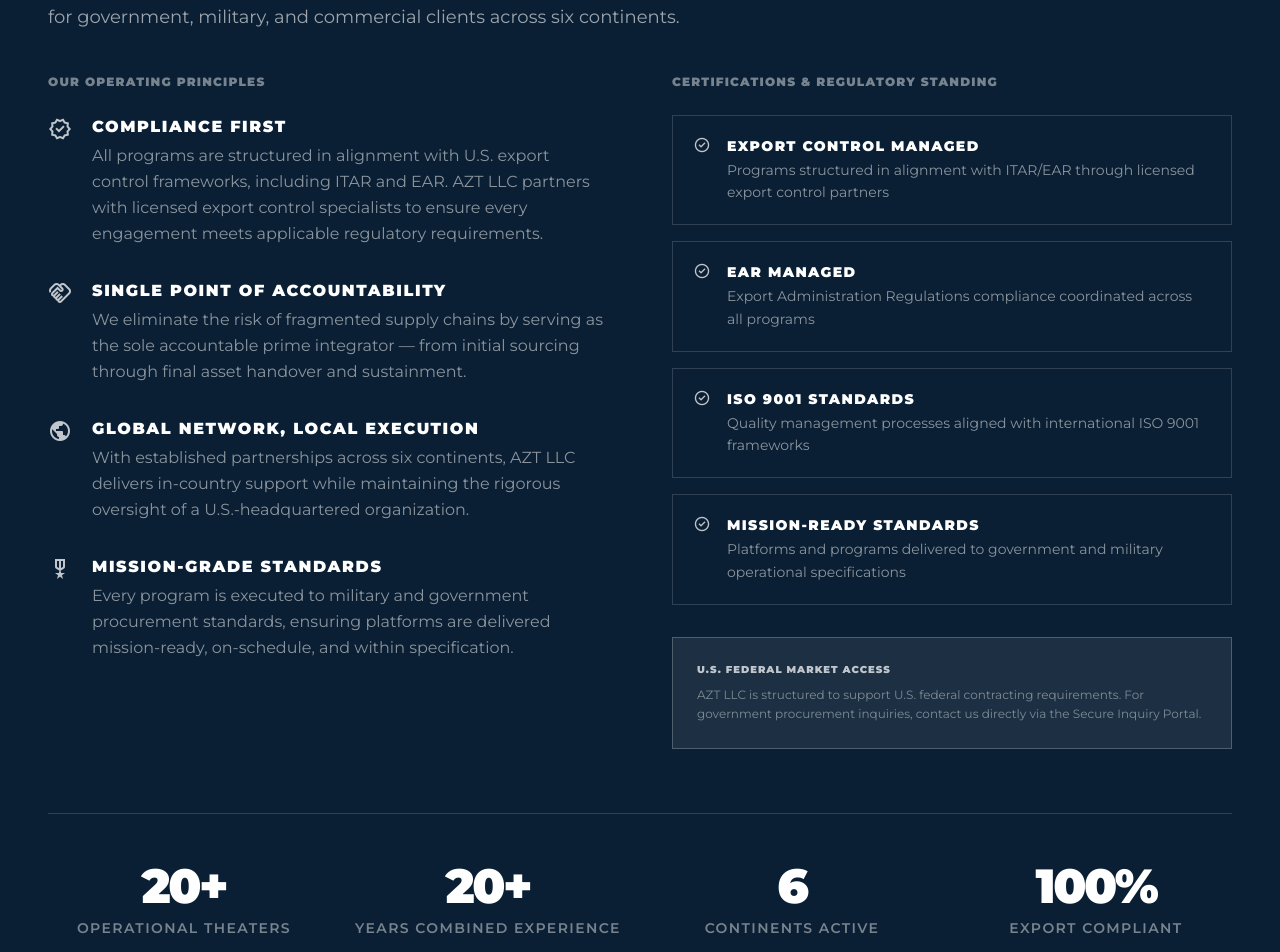
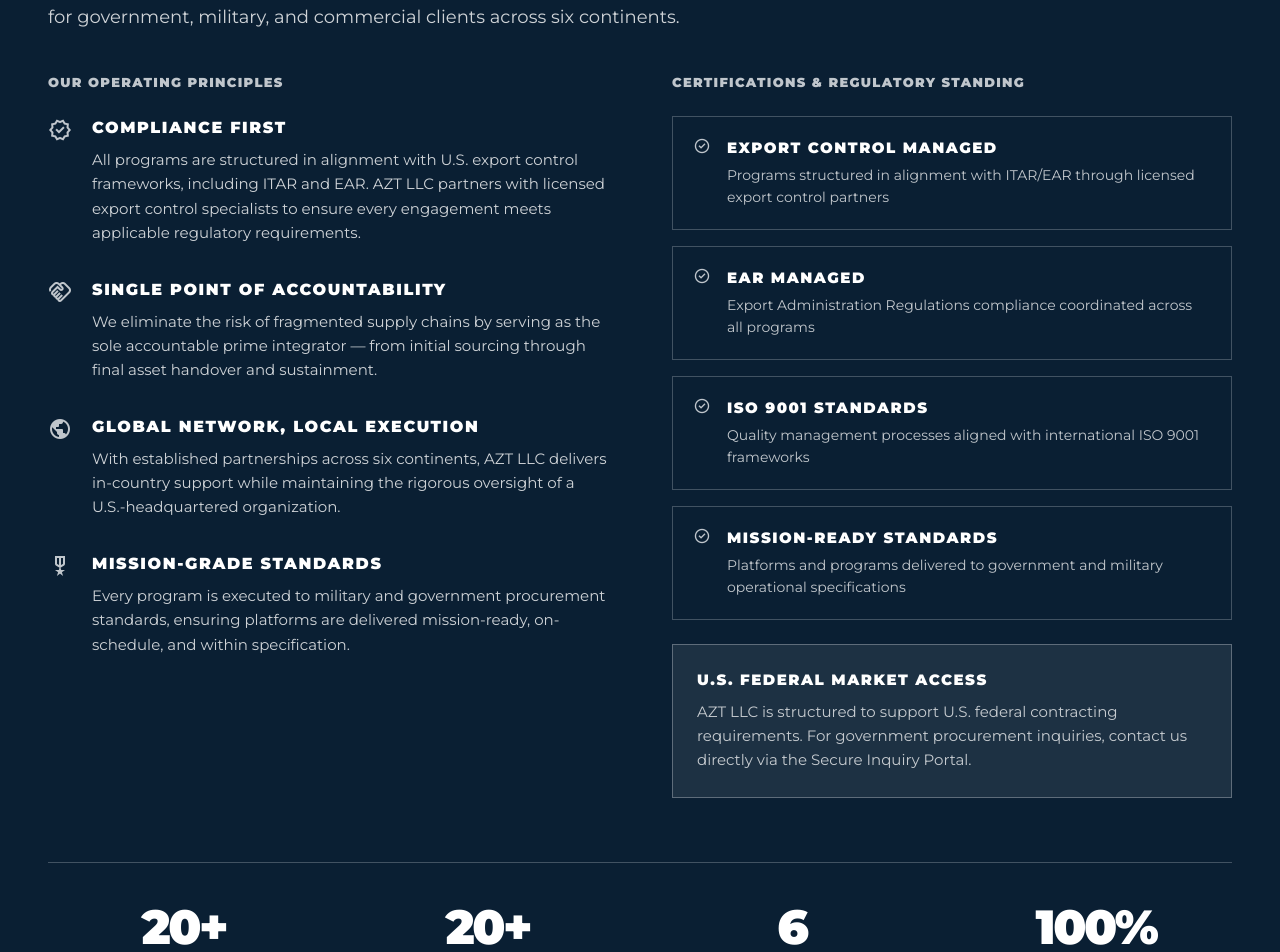
Before and after one commit to knt2000web/AZT-LLC-Platform, a React (Vite) app: page / in a window 1280 px wide. Shown: the part 6100-7052 px from the top of the page. Built offline with nearby package versions, Linux system fonts and the light colour scheme; no server answers.

Commit message:
Fix AboutUs contrast: white/75-80 text on dark bg, raise all small text, U.S. Federal box legibility

```diff
--- a/src/components/AboutUs.jsx
+++ b/src/components/AboutUs.jsx
@@ -35,12 +35,12 @@
 
         {/* Section header */}
         <div className="max-w-3xl mb-10">
-          <span className="section-label text-accent/70">Corporate Profile</span>
+          <span className="section-label">Corporate Profile</span>
           <h2 className="text-3xl md:text-5xl font-black tracking-tighter text-white leading-tight mt-4 mb-6">
             Built for the World's<br />
             <span className="text-accent">Most Demanding Clients.</span>
           </h2>
-          <p className="text-accent/80 text-[16px] md:text-lg leading-relaxed max-w-2xl">
+          <p className="text-white/80 text-[16px] md:text-lg leading-relaxed max-w-2xl">
             AZT LLC is a U.S.-headquartered defense logistics and strategic solutions integrator.
             Incorporated in Florida and operating globally, we specialize in the design, procurement,
             and deployment of turnkey capability programs for government, military, and commercial clients
@@ -53,7 +53,7 @@
 
           {/* Leadership pillars */}
           <div className="space-y-8">
-            <h3 className="text-[12px] font-black uppercase tracking-widest text-accent/60 mb-6">Our Operating Principles</h3>
+            <h3 className="text-[13px] font-black uppercase tracking-widest text-accent mb-6">Our Operating Principles</h3>
             {pillars.map(({ icon, title, desc }) => (
               <div key={title} className="flex items-start gap-5">
                 <span
@@ -64,8 +64,8 @@
                   {icon}
                 </span>
                 <div>
-                  <h4 className="text-white font-black text-[16px] uppercase tracking-widest mb-1">{title}</h4>
-                  <p className="text-accent/70 text-[16px] leading-relaxed">{desc}</p>
+                  <h4 className="text-white font-black text-[16px] uppercase tracking-widest mb-2">{title}</h4>
+                  <p className="text-white/80 text-[15px] leading-relaxed">{desc}</p>
                 </div>
               </div>
             ))}
@@ -73,10 +73,10 @@
 
           {/* Certifications + Compliance */}
           <div>
-            <h3 className="text-[12px] font-black uppercase tracking-widest text-accent/60 mb-6">Certifications &amp; Regulatory Standing</h3>
+            <h3 className="text-[13px] font-black uppercase tracking-widest text-accent mb-6">Certifications &amp; Regulatory Standing</h3>
             <div className="space-y-4">
               {certs.map(({ label, detail }) => (
-                <div key={label} className="border border-accent/20 p-5 flex items-start gap-4 hover:border-accent/50 transition-colors">
+                <div key={label} className="border border-accent/30 p-5 flex items-start gap-4 hover:border-accent/60 transition-colors">
                   <span
                     className="material-symbols-outlined text-accent flex-shrink-0"
                     translate="no"
@@ -85,17 +85,17 @@
                     check_circle
                   </span>
                   <div>
-                    <p className="text-white font-black text-[14px] uppercase tracking-widest">{label}</p>
-                    <p className="text-accent/70 text-[14px] mt-0.5 leading-relaxed">{detail}</p>
+                    <p className="text-white font-black text-[15px] uppercase tracking-widest">{label}</p>
+                    <p className="text-white/75 text-[14px] mt-1 leading-relaxed">{detail}</p>
                   </div>
                 </div>
               ))}
             </div>
 
             {/* Government procurement note */}
-            <div className="mt-8 bg-accent/10 border border-accent/30 p-6">
-              <p className="text-[10px] font-black uppercase tracking-widest text-accent mb-2">U.S. Federal Market Access</p>
-              <p className="text-accent/60 text-xs leading-relaxed">
+            <div className="mt-6 bg-white/8 border border-accent/40 p-6">
+              <p className="text-[15px] font-black uppercase tracking-widest text-white mb-2">U.S. Federal Market Access</p>
+              <p className="text-white/75 text-[15px] leading-relaxed">
                 AZT LLC is structured to support U.S. federal contracting requirements.
                 For government procurement inquiries, contact us directly via the Secure Inquiry Portal.
               </p>
@@ -104,20 +104,19 @@
         </div>
 
         {/* Bottom stat bar */}
-        <div className="border-t border-accent/20 pt-12 grid grid-cols-2 md:grid-cols-4 gap-8">
+        <div className="border-t border-accent/30 pt-10 grid grid-cols-2 md:grid-cols-4 gap-8">
           {[
-            { value: '20+', label: 'Operational Theaters' },
-            { value: '20+', label: 'Years Combined Experience' },
-            { value: '6',   label: 'Continents Active' },
+            { value: '20+',  label: 'Operational Theaters' },
+            { value: '20+',  label: 'Years Combined Experience' },
+            { value: '6',    label: 'Continents Active' },
             { value: '100%', label: 'Export Compliant' },
           ].map(({ value, label }) => (
             <div key={label} className="text-center">
               <p className="text-white text-4xl md:text-5xl font-black tracking-tighter">{value}</p>
-              <p className="text-accent/60 text-[14px] uppercase tracking-widest font-semibold mt-2">{label}</p>
+              <p className="text-white/70 text-[15px] uppercase tracking-widest font-semibold mt-2">{label}</p>
             </div>
           ))}
         </div>
-
 
       </div>
     </section>
```
